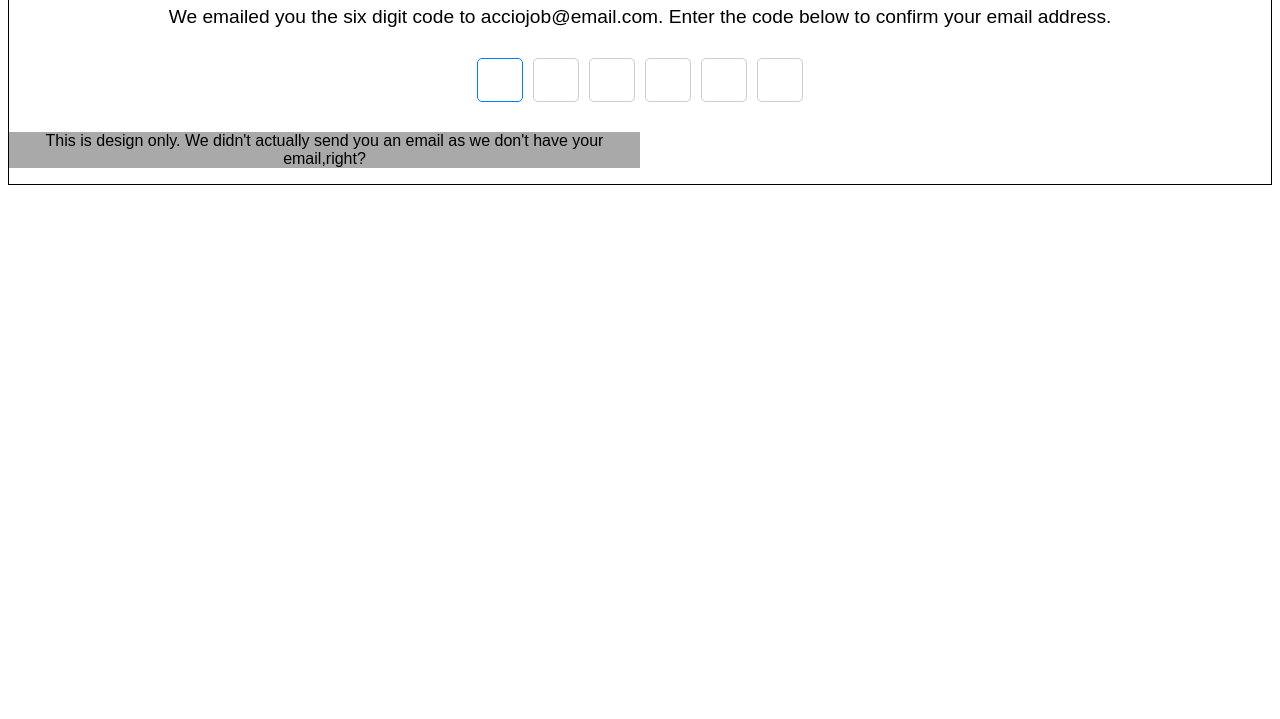
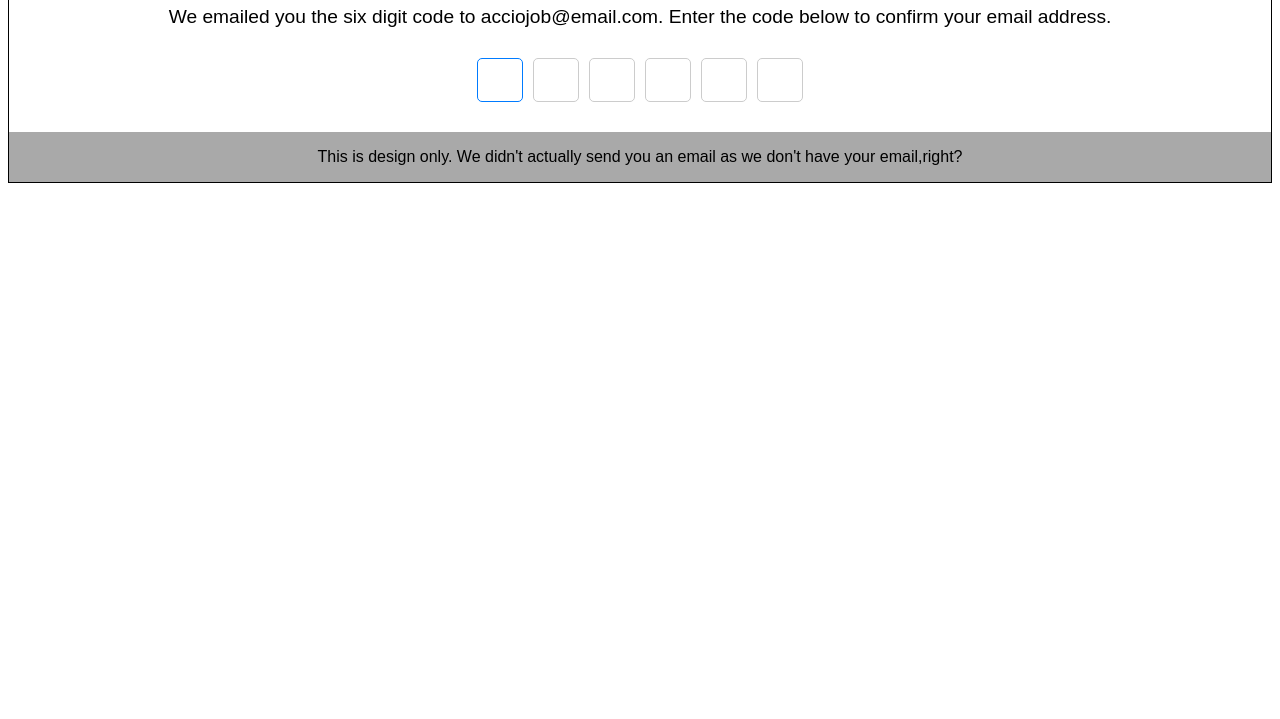
Before and after one commit to acciojob/OTP-rhemanth399, a website: page main.html in a window 1280 px wide. Shown: the part 81-800 px from the top of the page. Drawn offline with Linux system fonts and the light colour scheme.

Commit message:
created a submission

```diff
--- a/main.html
+++ b/main.html
@@ -19,8 +19,9 @@
       <input type="otp" class="code" maxlength="1" min="0" max="9">
       <input type="otp" class="code" maxlength="1" min="0" max="9">
 	</div>
-		<p class='design'>This is design only. We didn't actually send you an email as we don't have your email,right?</p>
-
+		<div class='design'>
+		<p >This is design only. We didn't actually send you an email as we don't have your email,right?</p>
+		</div>
 	</div>
 	 <script type="text/javascript" src="./script.js">
 </script>
--- a/styles.css
+++ b/styles.css
@@ -45,7 +45,7 @@
 }
 .design{
 	background-color:darkgray;
-	width:50%;
+	flex-direction:column;
 	display:flex;
 	align-items:center;
 	justify-context:center;
```
